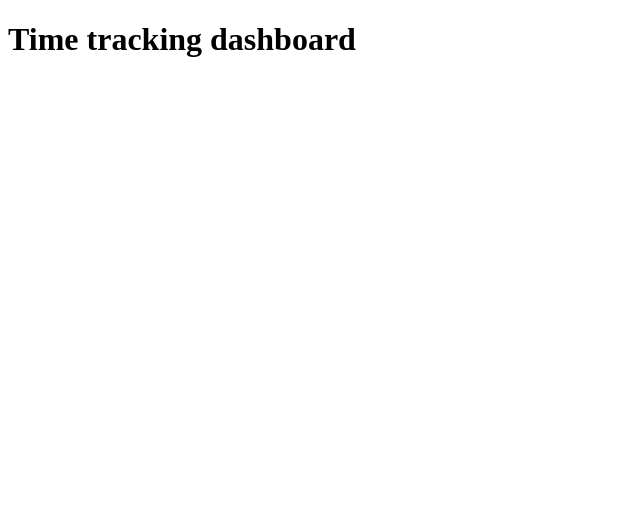
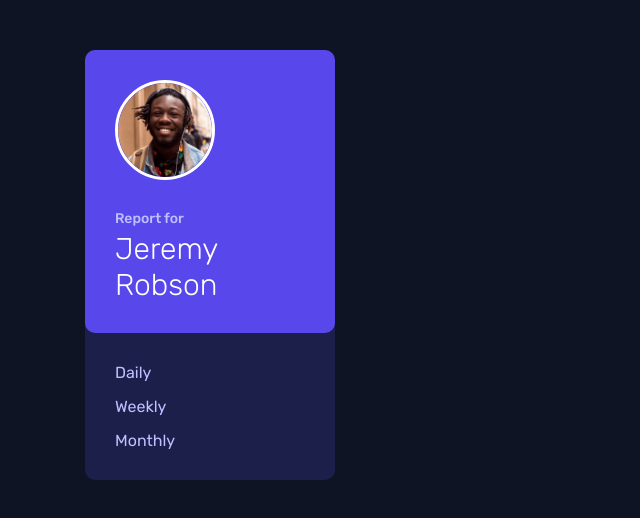
Before and after one commit to GoranK89/time-tracking-dashboard, a React (Vite) app: page / in a window 1280 px wide. Shown: the top 518 px of the page, without its empty margins (0-640 px from the left). Built offline with nearby package versions, Linux system fonts and the light colour scheme.

Commit message:
added profile box

```diff
--- a/src/App.jsx
+++ b/src/App.jsx
@@ -1,7 +1,9 @@
+import ProfileBox from './components/ProfileBox';
+
 function App() {
   return (
-    <main>
-      <h1>Time tracking dashboard</h1>
+    <main className="dashboard_container">
+      <ProfileBox />
     </main>
   );
 }
--- /dev/null
+++ b/src/components/ProfileBox.jsx
@@ -0,0 +1,26 @@
+import ImgProfile from '/images/image-jeremy.png';
+
+const ProfileBox = () => {
+  return (
+    <div className="user-profile_wrapper">
+      <div className="profile-img-description_wrapper">
+        <img src={ImgProfile} alt="profile picture of Jeremy" />
+
+        <div className="profile-description">
+          <p>Report for</p>
+          <h1>
+            Jeremy <br />
+            Robson
+          </h1>
+        </div>
+      </div>
+      <ul className="time-periods_wrapper">
+        <li>Daily</li>
+        <li>Weekly</li>
+        <li>Monthly</li>
+      </ul>
+    </div>
+  );
+};
+
+export default ProfileBox;
--- a/src/css/style.css
+++ b/src/css/style.css
@@ -0,0 +1 @@
+@import"https://fonts.googleapis.com/css2?family=Rubik:wght@300;400;500&display=swap";*{margin:0;padding:0;box-sizing:border-box}html{scroll-behavior:smooth;font-size:62.5%;background-color:#0f1424;font-family:"Rubik",sans-serif}ul,ol{list-style:none}a{text-decoration:none}img{max-width:100%;height:auto}button{cursor:pointer;border:none;outline:none}.user-profile_wrapper{width:250px;display:flex;flex-direction:column;gap:1rem;border-radius:1rem;background-color:#1c1f4a}.user-profile_wrapper .profile-img-description_wrapper{display:flex;flex-direction:column;align-items:flex-start;padding:3rem 0 3rem 3rem;gap:3rem;border-radius:1rem;background-color:#5847eb}.user-profile_wrapper .profile-img-description_wrapper img{height:100px;width:auto;border-radius:20rem;border:3px solid #fff}.user-profile_wrapper .profile-img-description_wrapper .profile-description p{margin-bottom:.4rem;font-size:1.4rem;font-weight:500;color:#bdc1ff}.user-profile_wrapper .profile-img-description_wrapper .profile-description h1{font-size:3rem;font-weight:300;color:#fff}.user-profile_wrapper .time-periods_wrapper{display:flex;flex-direction:column;gap:1.5rem;padding:2rem 0 3rem 3rem;font-size:1.6rem;font-weight:400;color:#bdc1ff}.user-profile_wrapper .time-periods_wrapper li{cursor:pointer}.user-profile_wrapper .time-periods_wrapper li:active,.user-profile_wrapper .time-periods_wrapper li:hover{color:#fff;transition:.3s}.dashboard_container{display:flex;max-width:115rem;margin:5rem auto;padding:0 2rem}
--- /dev/null
+++ b/src/scss/_config.scss
@@ -0,0 +1,53 @@
+@import url('https://fonts.googleapis.com/css2?family=Rubik:wght@300;400;500&display=swap');
+
+/* Primary */
+
+$blue: hsl(246, 80%, 60%);
+$lightRed-work: hsl(15, 100%, 70%);
+$softBlue-play: hsl(195, 74%, 62%);
+$lightRed-study: hsl(348, 100%, 68%);
+$limeGreen-exercise: hsl(145, 58%, 55%);
+$violet-social: hsl(264, 64%, 52%);
+$softOrange-selfCare: hsl(43, 84%, 65%);
+
+/* Neutral */
+
+$veryDarkBlue: hsl(226, 43%, 10%);
+$darkBlue: hsl(235, 46%, 20%);
+$desaturatedBlue: hsl(235, 45%, 61%);
+$paleBlue: hsl(236, 100%, 87%);
+$white: #fff;
+
+* {
+  margin: 0;
+  padding: 0;
+  box-sizing: border-box;
+}
+
+html {
+  scroll-behavior: smooth;
+  font-size: 62.5%;
+  background-color: $veryDarkBlue;
+  font-family: 'Rubik', sans-serif;
+}
+
+/* Remove default styling for certain elements */
+ul,
+ol {
+  list-style: none;
+}
+
+a {
+  text-decoration: none;
+}
+
+img {
+  max-width: 100%;
+  height: auto;
+}
+
+button {
+  cursor: pointer;
+  border: none;
+  outline: none;
+}
--- /dev/null
+++ b/src/scss/_profileBox.scss
@@ -0,0 +1,60 @@
+.user-profile_wrapper {
+  width: 250px;
+  display: flex;
+  flex-direction: column;
+  gap: 1rem;
+  border-radius: 1rem;
+  background-color: $darkBlue;
+
+  .profile-img-description_wrapper {
+    display: flex;
+    flex-direction: column;
+    align-items: flex-start;
+    padding: 3rem 0 3rem 3rem;
+    gap: 3rem;
+    border-radius: 1rem;
+    background-color: $blue;
+
+    img {
+      height: 100px;
+      width: auto;
+      border-radius: 20rem;
+      border: 3px solid $white;
+    }
+
+    .profile-description {
+      p {
+        margin-bottom: 0.4rem;
+        font-size: 1.4rem;
+        font-weight: 500;
+        color: $paleBlue;
+      }
+
+      h1 {
+        font-size: 3rem;
+        font-weight: 300;
+        color: $white;
+      }
+    }
+  }
+
+  .time-periods_wrapper {
+    display: flex;
+    flex-direction: column;
+    gap: 1.5rem;
+    padding: 2rem 0 3rem 3rem;
+    font-size: 1.6rem;
+    font-weight: 400;
+    color: $paleBlue;
+
+    li {
+      cursor: pointer;
+
+      &:active,
+      &:hover {
+        color: $white;
+        transition: 0.3s;
+      }
+    }
+  }
+}
--- /dev/null
+++ b/src/scss/style.scss
@@ -0,0 +1,9 @@
+@import 'config';
+@import 'profileBox';
+
+.dashboard_container {
+  display: flex;
+  max-width: 115rem;
+  margin: 5rem auto;
+  padding: 0 2rem;
+}
```
Also changed, not shown: 1 other file (tests, documents, lock files or other folders).
